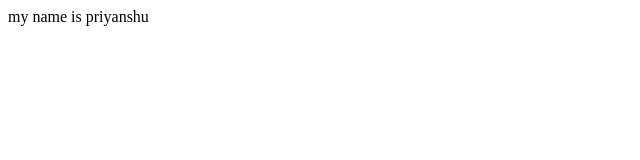
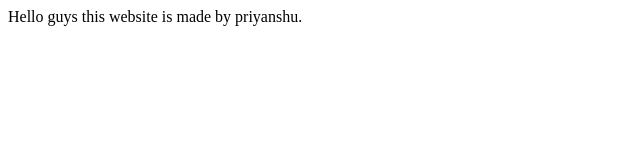
Before and after one commit to priyanshupratapsingh/git-via-angela-yu, a plain HTML site: page about.html in a window 1280 px wide. Shown: the whole page, without its empty margins (0-640 px from the left). Drawn offline with Linux system fonts and the light colour scheme.

Commit message:
changed about

```diff
--- a/about.html
+++ b/about.html
@@ -6,6 +6,6 @@
     <title>Document</title>
 </head>
 <body>
-    my name is priyanshu
+    Hello guys this website is made by priyanshu.
 </body>
 </html>
```
